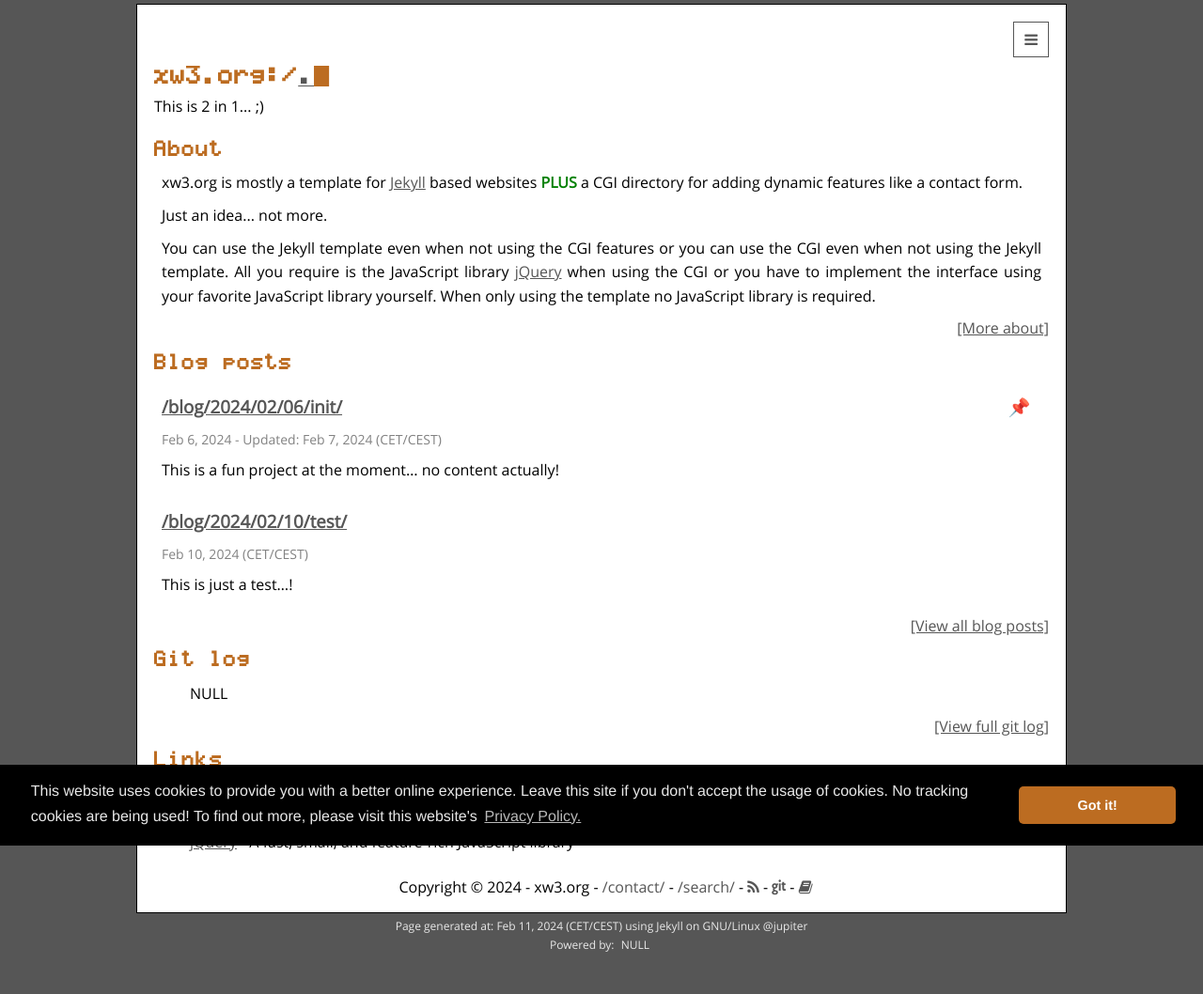
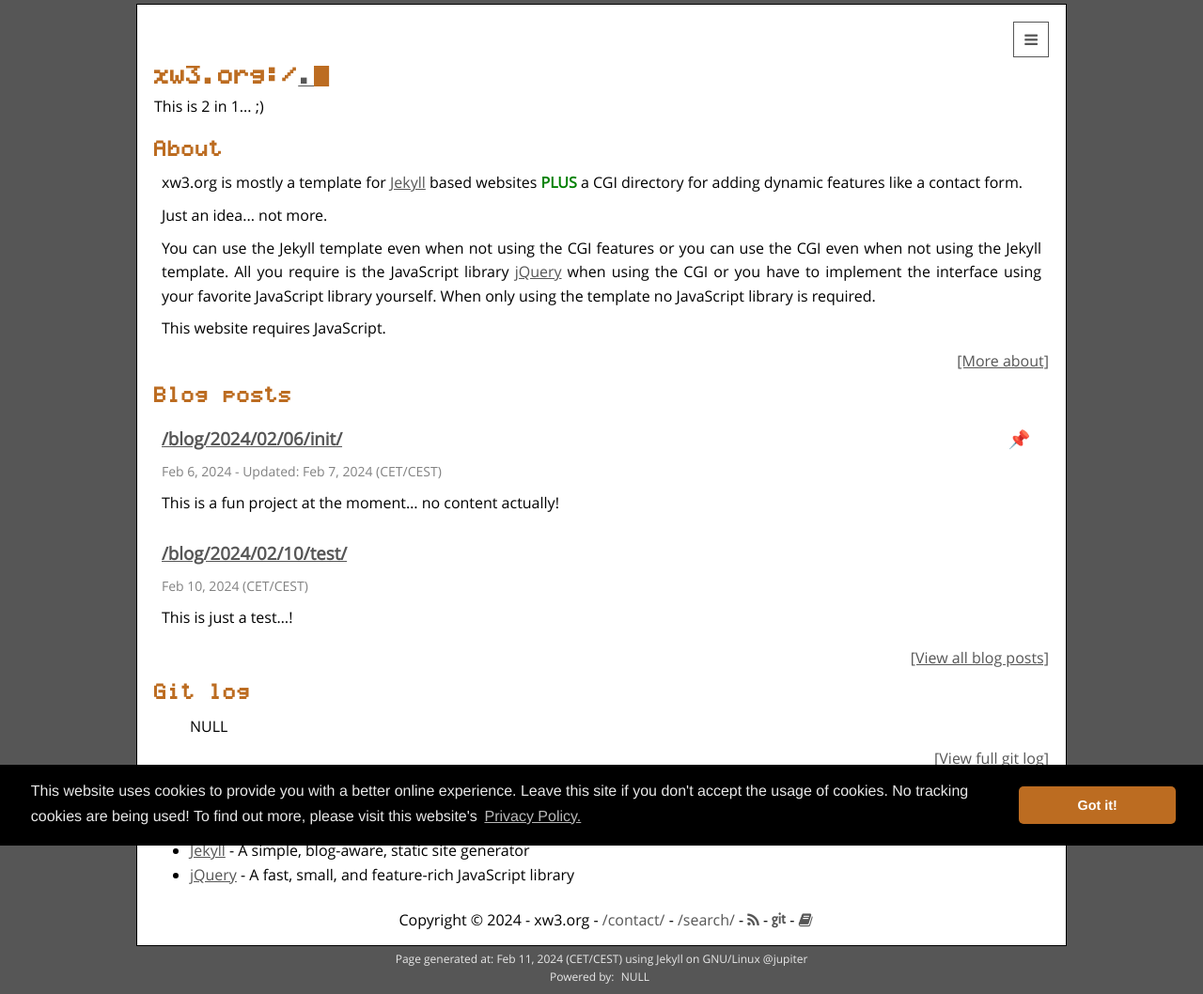
Before and after one commit to hanez/xw3, a Jekyll site: the page built from index.html, in a window 1280 px wide. Shown: the whole page at 94% size. Built offline with Jekyll 4.4.1, drawn with Linux system fonts in a browser that asks for light colours; some web fonts are replaced; the list of posts is cut into pages by our own code; before the commit the page ends 1024 px from its top, so only the background shows below that.

Commit message:
Content update.

```diff
--- a/index.html
+++ b/index.html
@@ -28,6 +28,8 @@ description: The xw3 CGI research project
 <p>Just an idea... not more.</p>
 
 <p>You can use the Jekyll template even when not using the CGI features or you can use the CGI even when not using the Jekyll template. All you require is the JavaScript library <a href="https://jquery.com/">jQuery</a> when using the CGI or you have to implement the interface using your favorite JavaScript library yourself. When only using the template no JavaScript library is required.</p>
+
+<p>This website requires JavaScript.</p>
 </div>
 
 <p style="text-align:right;"><a href="/about/">[More about]</a></p>
```
